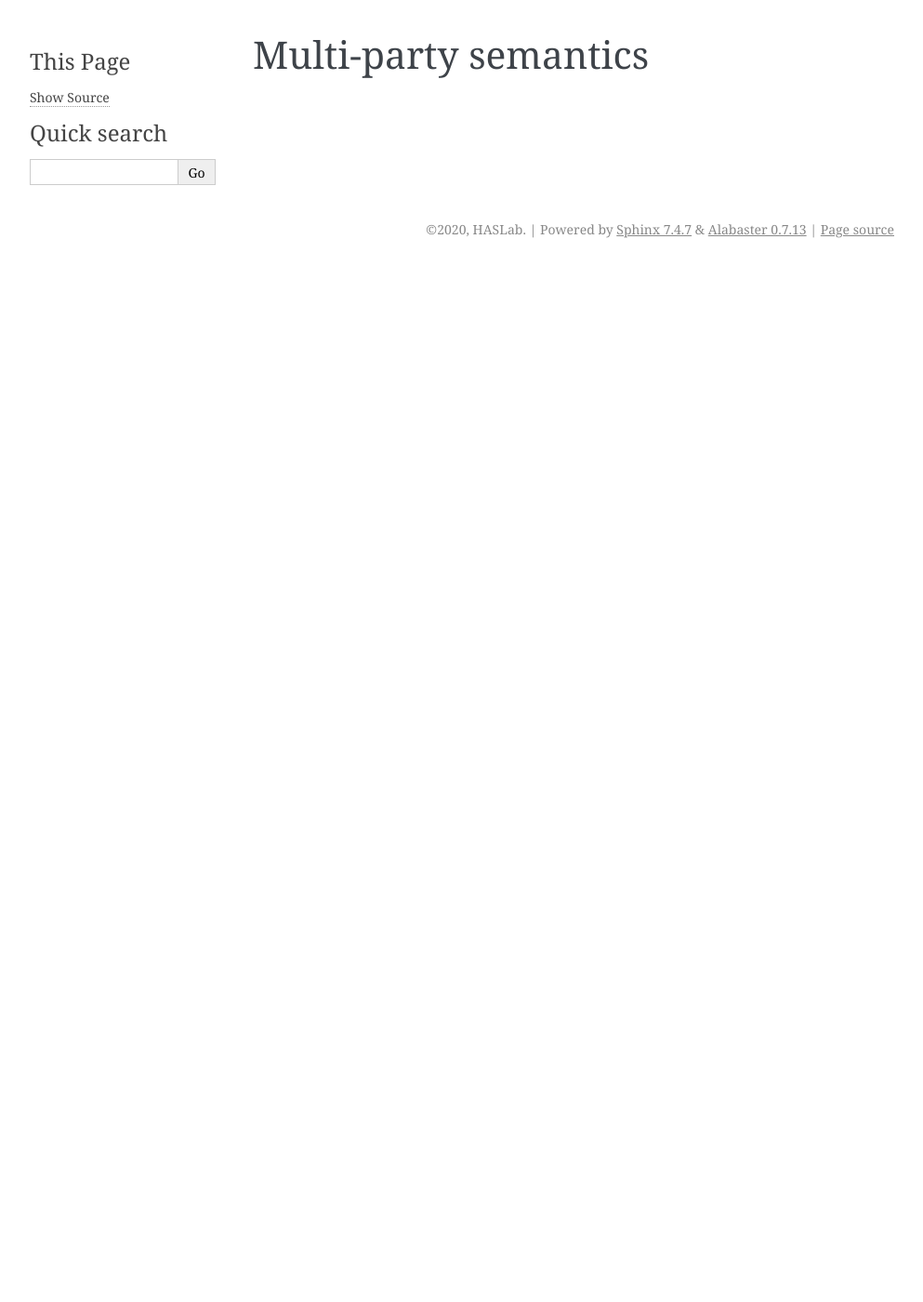
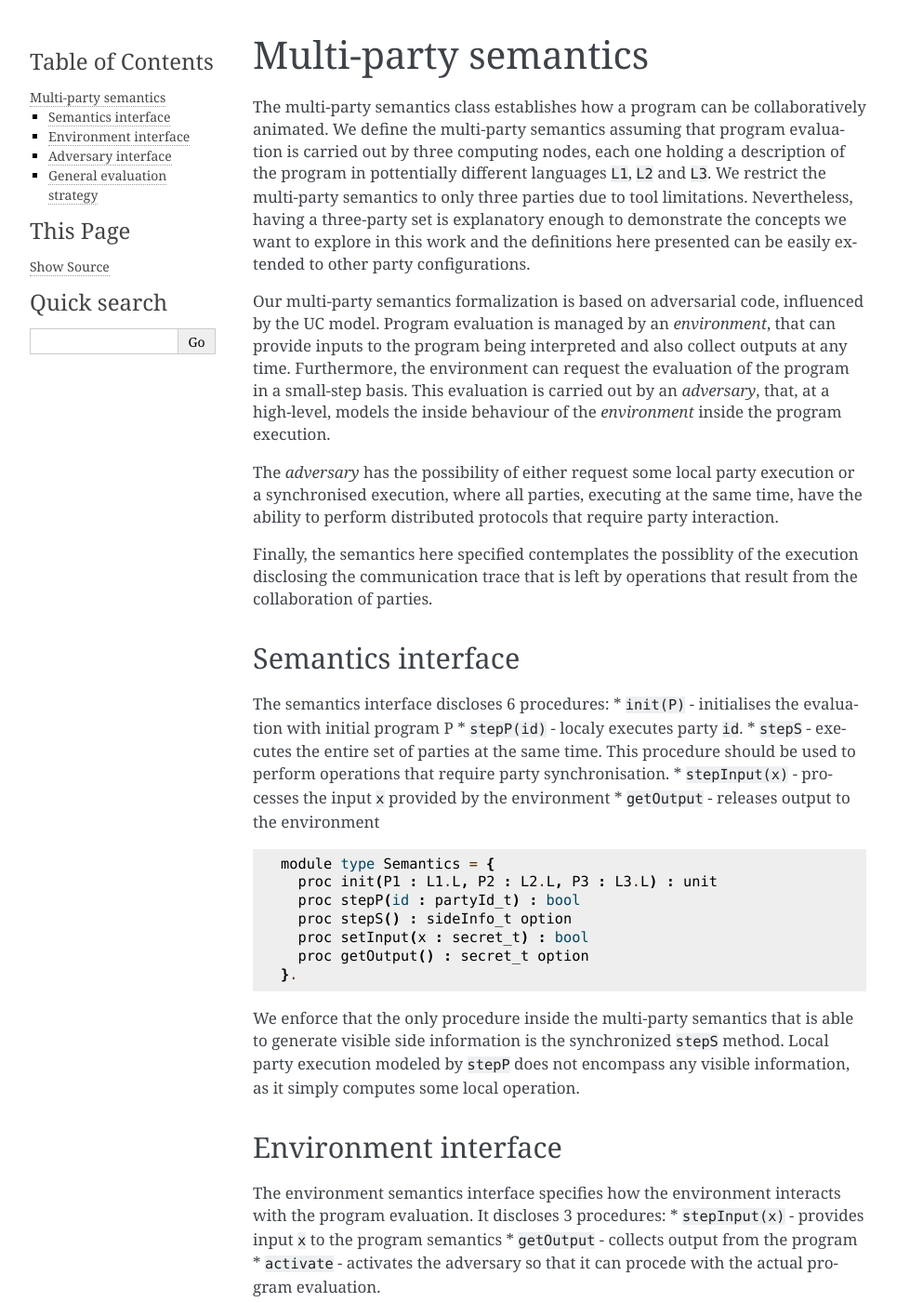
Before and after one commit to haslab/LangSMC, a Sphinx documentation site: the page built from docs/source/mp-semantics.rst, in a window 1280 px wide and 1400 px high. Shown: the whole window at 93% size, without its empty margins (148-1141 px from the left). Built offline with Sphinx 7.4.7, drawn with Linux system fonts in a browser that asks for light colours; some of the changed text lies outside the part shown.

Commit message:
multi-party semantics documentation

```diff
--- a/docs/source/mp-semantics.rst
+++ b/docs/source/mp-semantics.rst
@@ -1,2 +1,167 @@
 Multi-party semantics
 ========================
+
+The multi-party semantics class establishes how a program can
+be collaboratively animated. We define the multi-party semantics
+assuming that program evaluation is carried out by three computing
+nodes, each one holding a description of the program in pottentially
+different languages ``L1``, ``L2`` and ``L3``. We restrict the multi-party semantics
+to only three parties due to tool limitations. Nevertheless,
+having a three-party set is explanatory enough to demonstrate
+the concepts we want to explore in this work and the definitions
+here presented can be easily extended to other party configurations.
+
+Our multi-party semantics formalization is based on adversarial code,
+influenced by the UC model. Program evaluation is managed
+by an *environment*, that can provide inputs to the program
+being interpreted and also collect outputs at any time.
+Furthermore, the environment can request the evaluation of
+the program in a small-step basis. This evaluation is carried
+out by an *adversary*, that, at a high-level, models the
+inside behaviour of the *environment* inside the program
+execution.
+
+The *adversary* has the possibility of either request some local party
+execution or a synchronised execution, where all parties, executing
+at the same time, have the ability to perform distributed protocols
+that require party interaction.
+
+Finally, the semantics here specified contemplates the possiblity
+of the execution disclosing the communication trace that
+is left by operations that result from the collaboration of parties.
+
+Semantics interface
+-------------------------
+
+The semantics interface discloses 6 procedures:
+* ``init(P)`` - initialises the evaluation with initial program P
+* ``stepP(id)`` - localy executes party ``id``.
+* ``stepS`` - executes the entire set of
+parties at the same time. This procedure should be used to perform
+operations that require party synchronisation.
+* ``stepInput(x)`` - processes the input ``x`` provided by the environment
+* ``getOutput`` - releases output to the environment
+
+::
+
+  module type Semantics = {
+    proc init(P1 : L1.L, P2 : L2.L, P3 : L3.L) : unit
+    proc stepP(id : partyId_t) : bool
+    proc stepS() : sideInfo_t option
+    proc setInput(x : secret_t) : bool
+    proc getOutput() : secret_t option
+  }.
+
+We enforce that the only procedure inside the multi-party semantics
+that is able to generate visible side information is the synchronized
+``stepS`` method. Local party execution modeled by ``stepP`` does not
+encompass any visible information, as it simply computes some local
+operation.
+
+Environment interface
+-------------------------
+
+The environment semantics interface specifies how the environment
+interacts with the program evaluation. It discloses 3 procedures:
+* ``stepInput(x)`` - provides input ``x`` to the program semantics
+* ``getOutput`` - collects output from the program
+* ``activate`` - activates the adversary so that it can procede with the actual program evaluation.
+
+::
+
+  module type EnvSemInterface = {
+    proc setInput(x: secret_t): bool
+    proc getOutput(): secret_t option
+    proc activate(): sideInfo_t option
+  }.
+
+The environment has oracle access to the environment semantics
+interface in order to animate some program via the ``animate``
+procedure. To represent the output of some program animation, we
+enrich the formalization with a special ``output_event_t`` type.
+
+::
+
+  module type Environment (ESI: EnvSemInterface) = {
+    proc animate(): output_event_t
+  }.
+
+Adversary interface
+-------------------------
+
+The adversary semantics interface specifies how the adversary
+interacts with the program evaluation. It discloses 2 procedures:
+- ``stepP(id)`` - locally executes party ``id``
+- ``stepS`` - performs a synchronised execution of the entire set of parties
+
+::
+
+  module type AdvSemInterface = {
+    proc stepP(id: partyId_t): bool
+    proc stepS(): sideInfo_t option
+  }.
+
+The adversary has oracles access to the adversary semantics interface
+in order to execute one instruction of a program via the ``step``
+procedure.
+
+::
+
+  module type Adversary (ASI : AdvSemInterface) = {
+    proc step() : sideInfo_t option
+  }.
+
+General evaluation strategy
+----------------------------------
+
+Armed with the structures previously defined, we can now construct a
+general evaluation strategy that executes any given program and that
+ends with the output event that is verified by the *environment*.
+
+We start by specifying a concrete implementation of the *environment*
+semantics oracle that is parameterized by the concrete semantics of
+the program and by an adversary. This new module
+``EnvironmentSemanticsInterface`` essentially defines all possible
+*enviornment* operations based on the concrete semantics of the
+program and based on the evaluation strategies disclosed by the
+adversary.
+
+::
+
+  module EnvironmentSemanticsInterface (Sem : Semantics) (A : Adversary) = {
+    include Sem [-init, setInput, getOutput]
+    proc init = Sem.init
+    proc setInput (x: secret_t): bool = {
+      var r;
+      r <@ Sem.setInput(x);
+      return r;
+    }
+    proc getOutput(): secret_t option = {
+      var r;
+      r <@ Sem.getOutput();
+      return r;
+    }
+    proc activate(): sideInfo_t option = {
+      var r;
+      r <@ A(Sem).step();
+      return r;
+    }
+  }.
+
+Finally, a program can be computed according to the generic procedure
+displayed bellow. It takes as input 3 programs written in languages
+``L1``, ``L2`` and ``L3``, initializes the local semantics module of
+each party with the respective program and
+then proceeds with the concrete program execution. It adopts as output
+the same output given to by the *environment*.
+
+::
+
+  module Eval(Sem : Semantics, Z : Environment, A : Adversary) = {
+    proc eval(P : L) = {
+      var b;
+      EnvironmentSemanticsInterface(Sem,A).init(P);
+      b <@ Z(EnvironmentSemanticsInterface(Sem,A)).animate();
+      return (b);
+    }
+  }.
```
Also changed, not shown: docs/source/sp-semantics.rst (+4 -5 lines).
